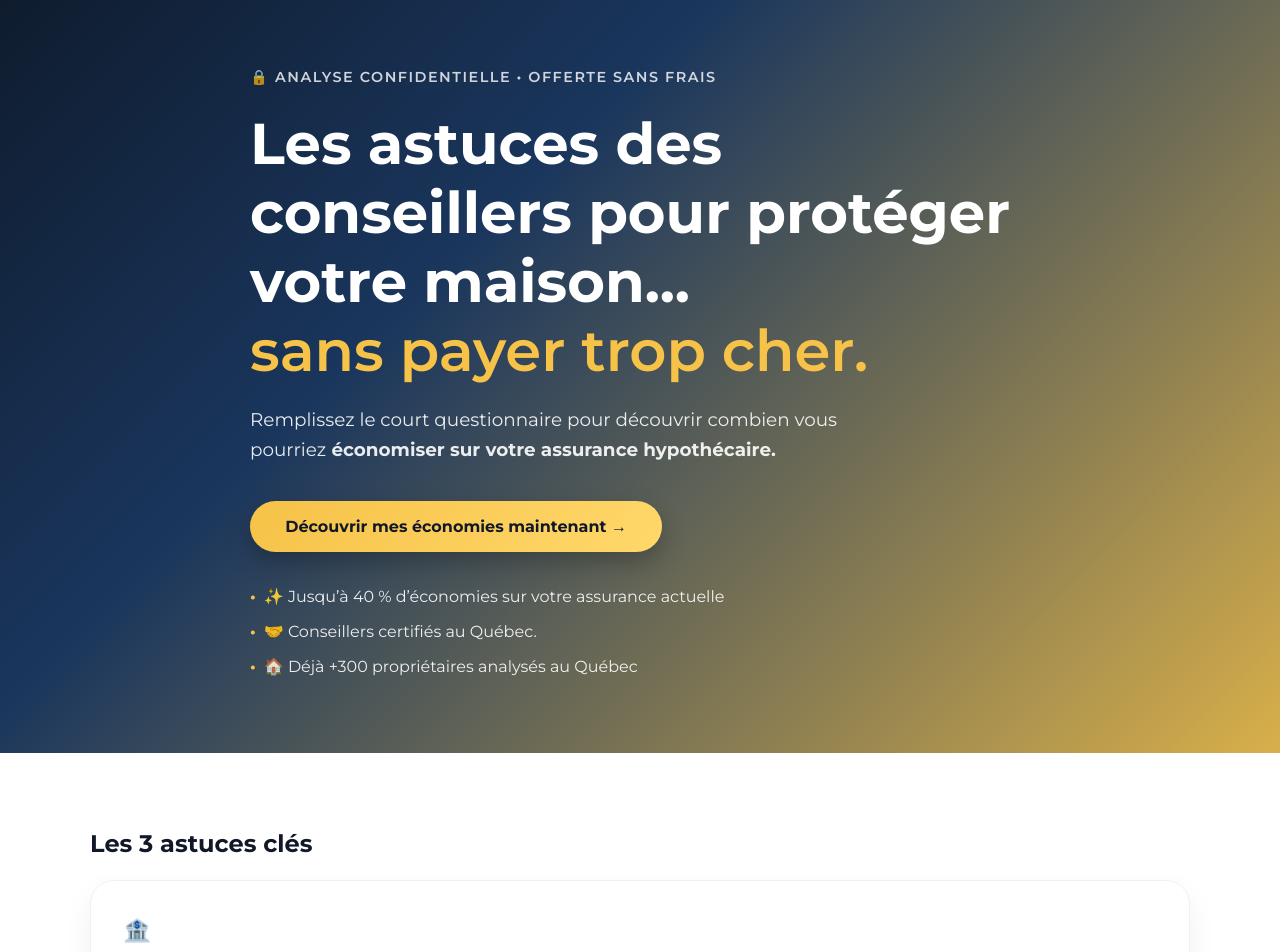
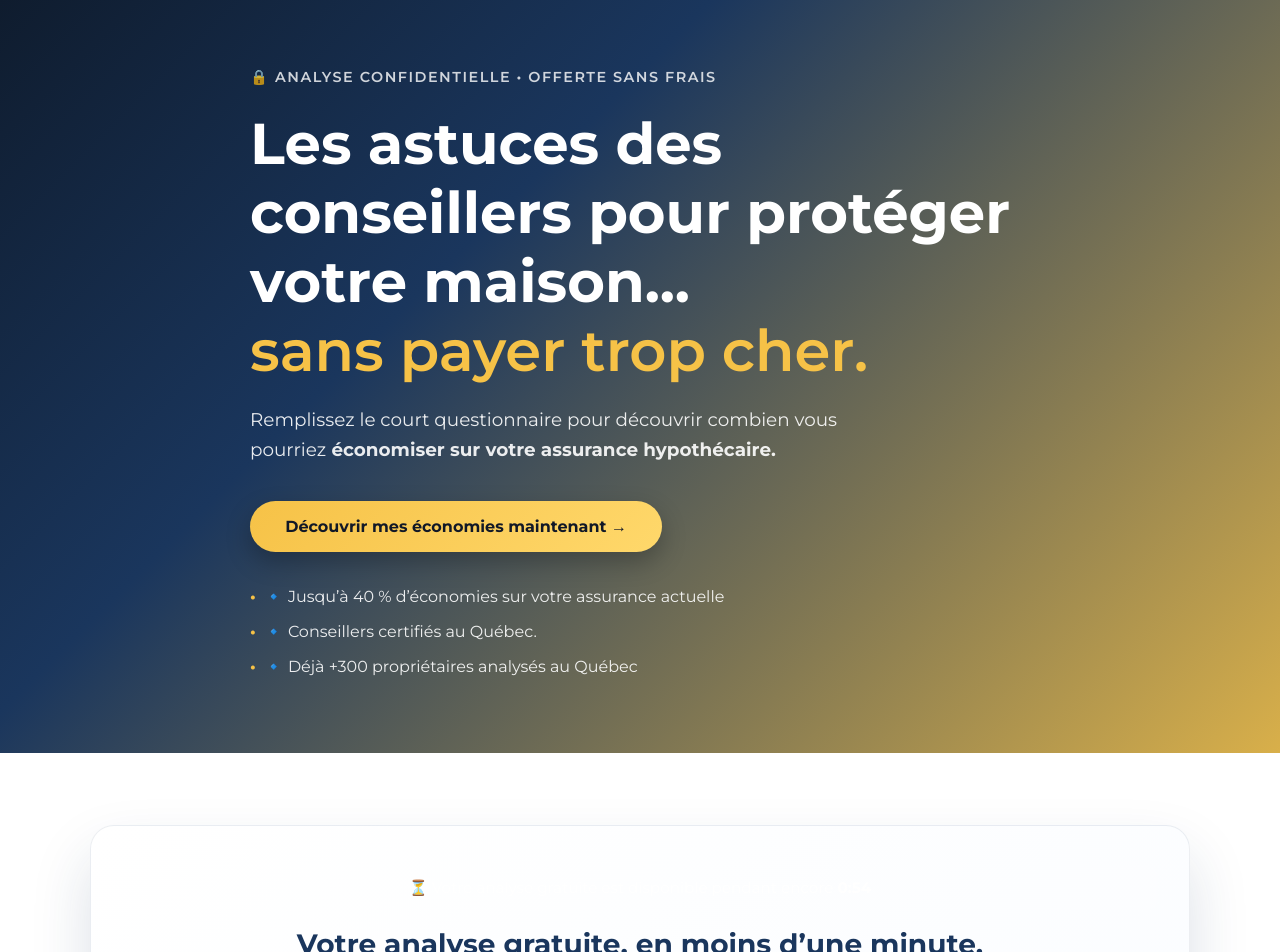
Before and after one commit to EduardoMendoza-Fin/Lanfing-am-lior-e-, a Next.js app: page / in a window 1280 px wide. Shown: the top 952 px of the page. Built offline with nearby package versions, Linux system fonts and the light colour scheme.

Commit message:
Ajout des Vercel Analytics

```diff
--- a/components/Hero.tsx
+++ b/components/Hero.tsx
@@ -50,9 +50,9 @@ const Hero = ({ onScrollToForm }: HeroProps) => {
 
           {/* Points de confiance */}
           <ul className={styles.bullets}>
-            <li>✨ Jusqu’à 40 % d’économies sur votre assurance actuelle</li>
-            <li>🤝 Conseillers certifiés au Québec.</li>
-            <li>🏠 Déjà +300 propriétaires analysés au Québec</li>
+            <li>🔹 Jusqu’à 40 % d’économies sur votre assurance actuelle</li>
+            <li>🔹 Conseillers certifiés au Québec.</li>
+            <li>🔹 Déjà +300 propriétaires analysés au Québec</li>
           </ul>
         </div>
       </div>
--- a/pages/index.tsx
+++ b/pages/index.tsx
@@ -19,6 +19,9 @@ const HomePage = () => {
   return (
     <div className={styles.page}>
       <Hero onScrollToForm={scrollToForm} />
+      <section ref={formRef}>
+        <FormSection />
+      </section>
       <Tips onRequestAnalysis={scrollToForm} />
       <HowItWorks onStart={scrollToForm} />
       <section ref={formRef}>
```
